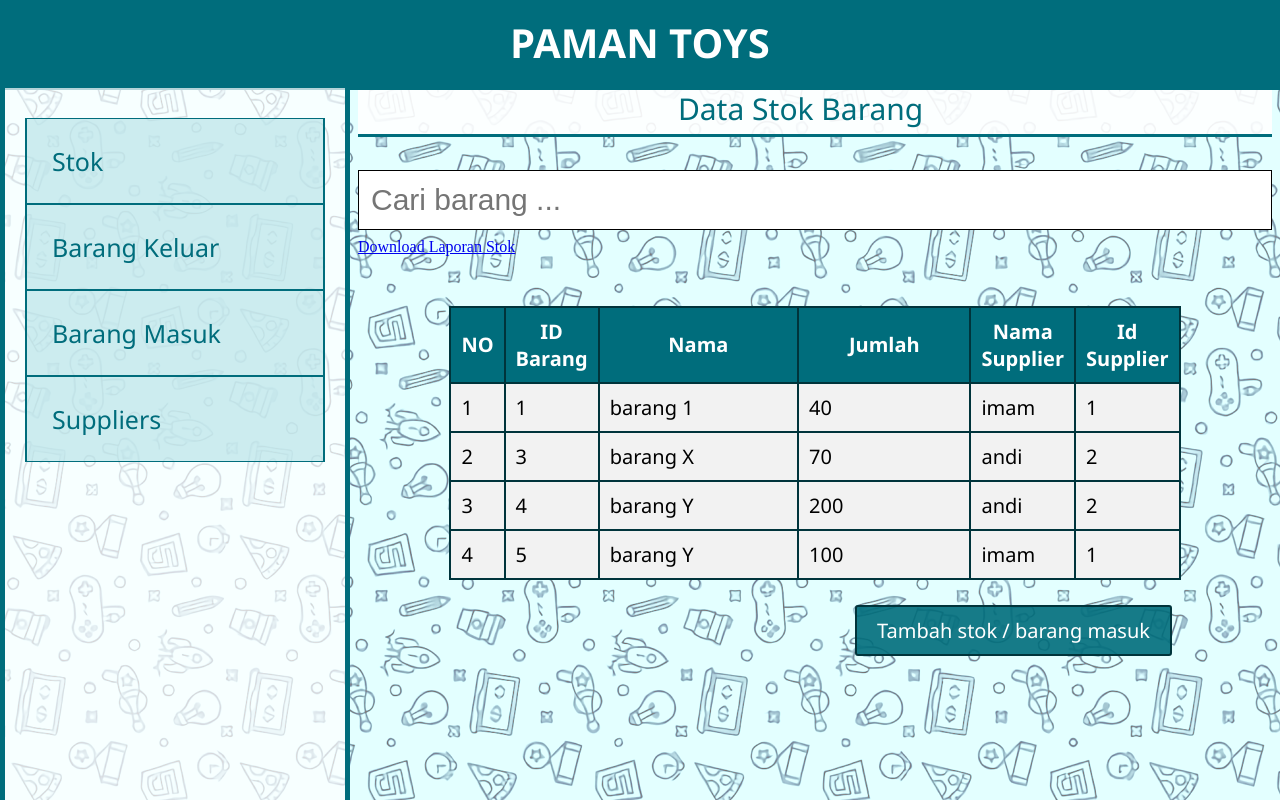
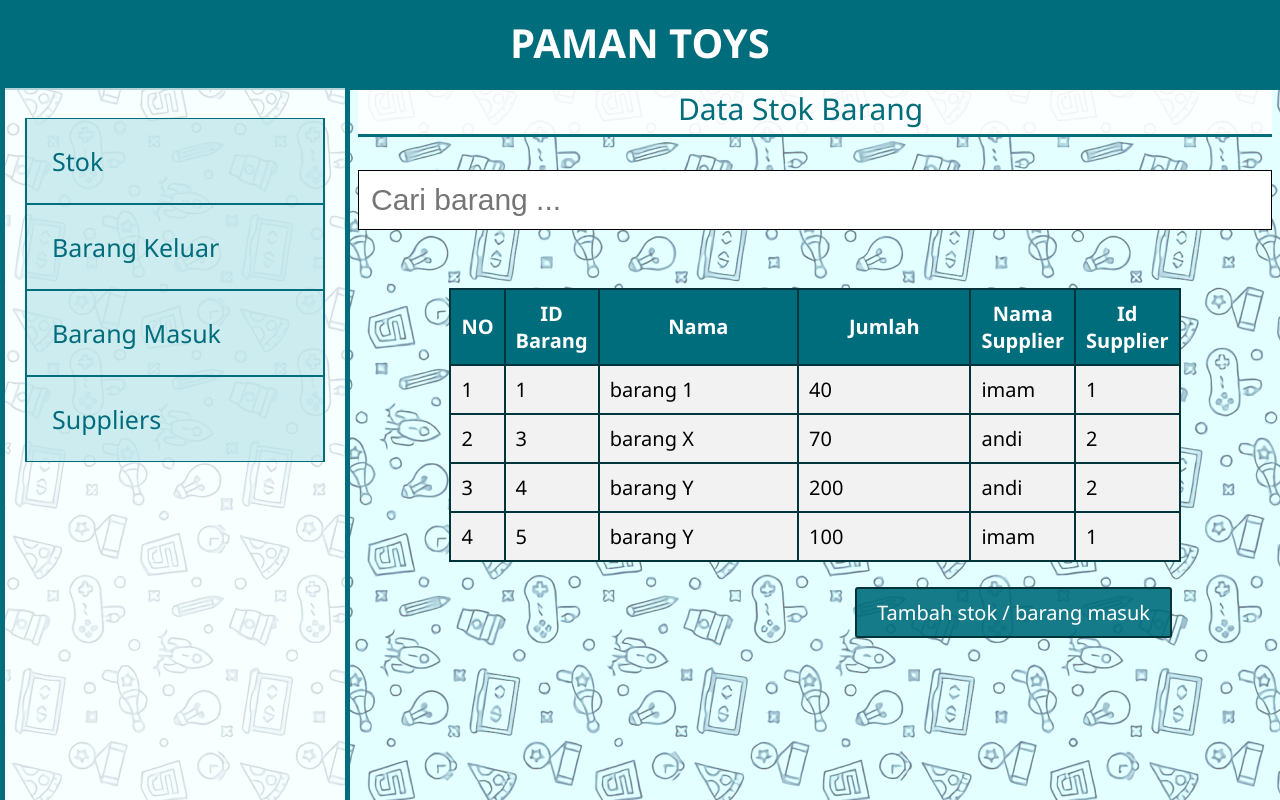
Before and after one commit to pungki14117154/SistemInventoriBarang, a PHP site: page /admin/gudang_stok.php in a window 1280 px wide. Run offline with PHP 8.4, Linux system fonts and the light colour scheme; data comes from the database, SQL or seed files in the repository.

Commit message:
fix kesalahan fitur

```diff
--- a/project/admin/gudang_stok.php
+++ b/project/admin/gudang_stok.php
@@ -10,9 +10,6 @@
 		<form action="gudang_cari.php" method="get">
 			<input type="text" value="" onChange="javascript:this.value=this.value.toUpperCase();" placeholder="Cari barang ..." name="cari_s">
 		</form>
-
-		<a href="lap_stok.php">Download Laporan Stok</a>
-
 	</div>
 
 
```
